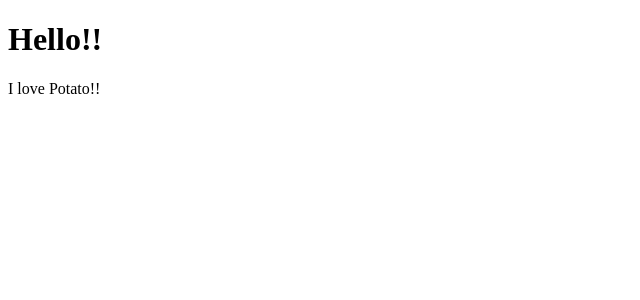
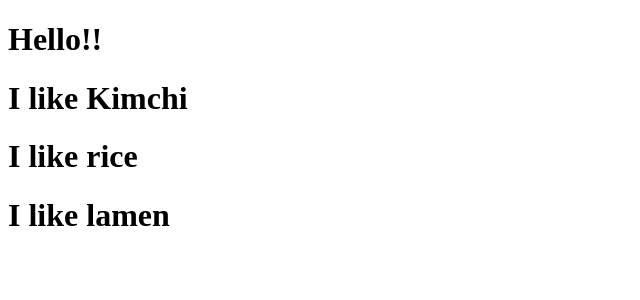
Before and after one commit to Youngminieo/clonecoding_react_movie_app, a React (Create React App) app in the folder movie_app/: page / in a window 1280 px wide. Shown: the top 300 px of the page, without its empty margins (0-640 px from the left). Built offline with nearby package versions, Linux system fonts and the light colour scheme.

Commit message:
JSX props Part 2

```diff
--- a/movie_app/src/App.js
+++ b/movie_app/src/App.js
@@ -1,11 +1,20 @@
 import React from "react";
-import Potato from "./Potato";
+
+// 인자로, props의 이름을 직접 받아도 되고
+// props로 뭉탱이로 넘겨도 된다.
+function Potato({favorite}){
+  return(
+    <h1>I like {favorite}</h1>
+  )
+}
 
 function App() {
   return (
     <div className="App">
       <h1>Hello!!</h1>
-      <Potato />
+      <Potato favorite="Kimchi" />
+      <Potato favorite="rice" />
+      <Potato favorite="lamen" />
     </div>
   );
 }
--- a/movie_app/src/Potato.js
+++ /dev/null
@@ -1,11 +0,0 @@
-import React from 'react';
-
-function Potato(){
-    return(
-        <div>
-            <p>I love Potato!!</p>
-        </div>
-    )
-}
-
-export default Potato;
```
